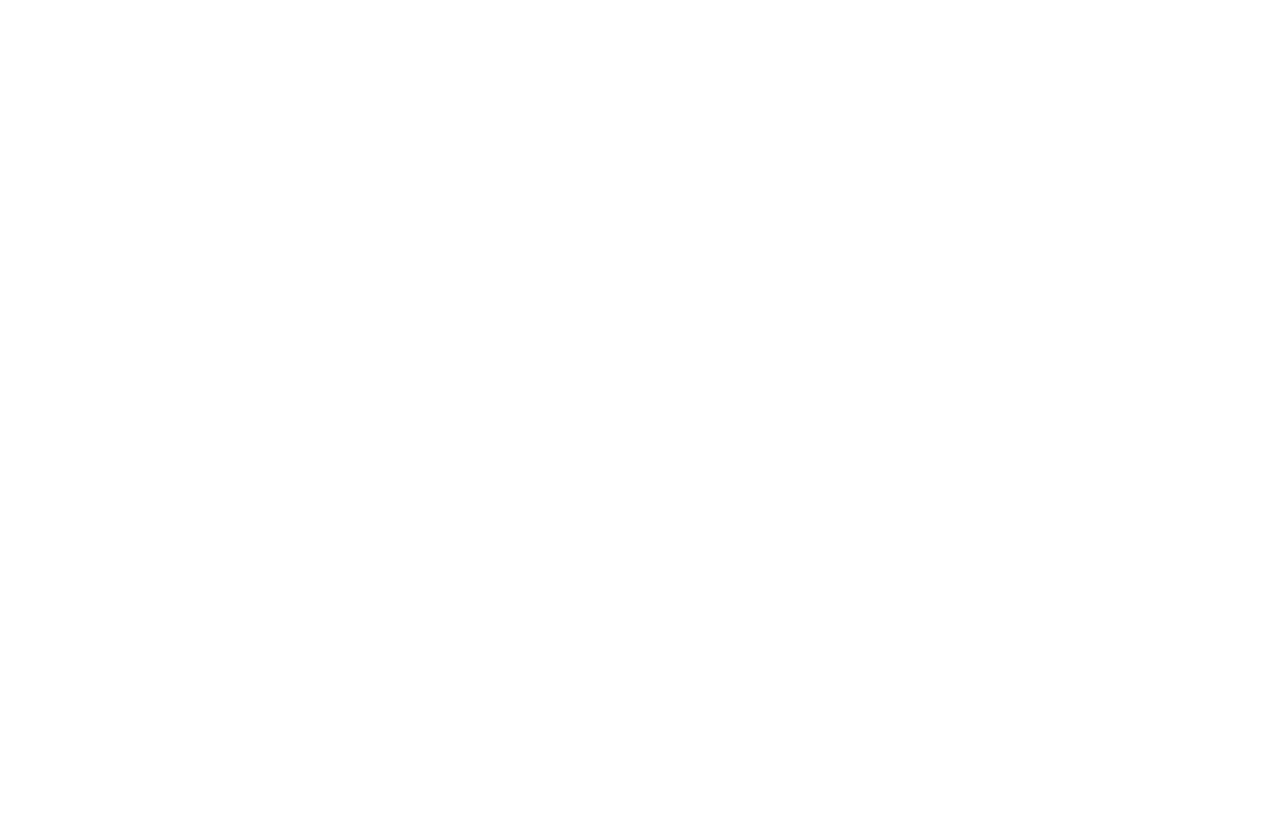
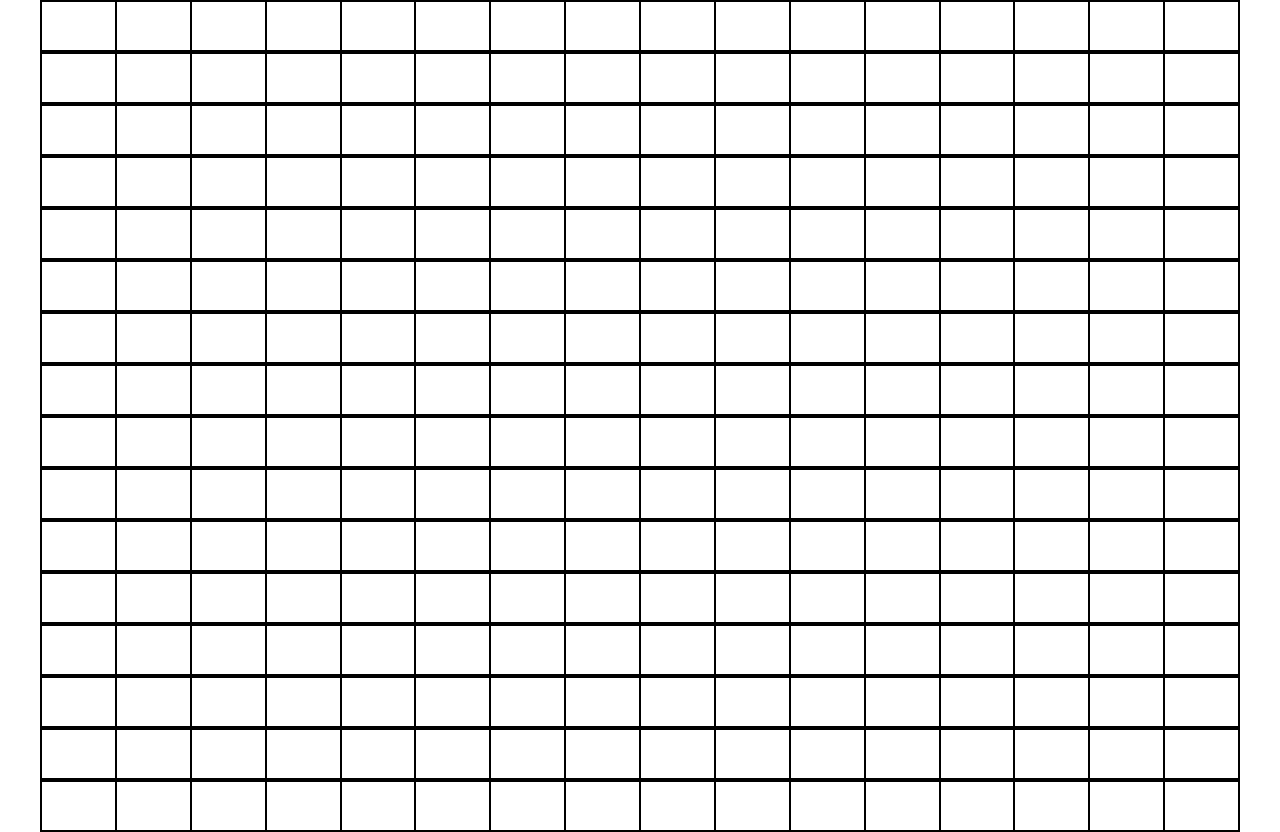
Before and after one commit to nedimburo/odin-etch-a-sketch, a plain HTML site: page index.html in a window 1280 px wide. Before the commit the page ends 800 px from the top, so only its background shows below. Drawn offline with Linux system fonts and the light colour scheme.

Commit message:
Added generation for grids and squares

```diff
--- a/script.js
+++ b/script.js
@@ -0,0 +1,17 @@
+window.addEventListener("load", generateGridsSquares);
+
+function generateGridsSquares(){
+    let mainContainer=document.getElementById("container");
+    for (let i=1; i<=16; i++){
+        let newGrid=document.createElement("div");
+        newGrid.setAttribute("id", "grid_"+i);
+        newGrid.classList.add("grid");
+        for (let j=1; j<=16; j++){
+            let newSquare=document.createElement("div");
+            newSquare.setAttribute("id", "square_"+i+"_"+j);
+            newSquare.classList.add("square");
+            newGrid.appendChild(newSquare);
+        }
+        mainContainer.appendChild(newGrid);
+    }
+}
--- a/style.css
+++ b/style.css
@@ -3,3 +3,20 @@
     padding: 0px;
     box-sizing: border-box;
 }
+#container{
+    display: flex;
+    flex-direction: column;
+    width: 1200px;
+    margin: 0 auto;
+}
+.grid{
+    flex: 1;
+    display: flex;
+    border: 1px solid black;
+    height: auto;
+}
+.square{
+    flex: 1;
+    height: 50px;
+    border: 1px solid black;
+}
```
